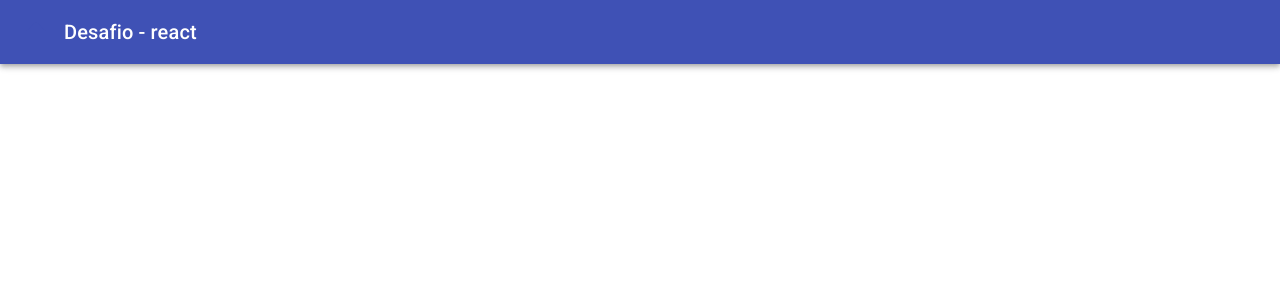
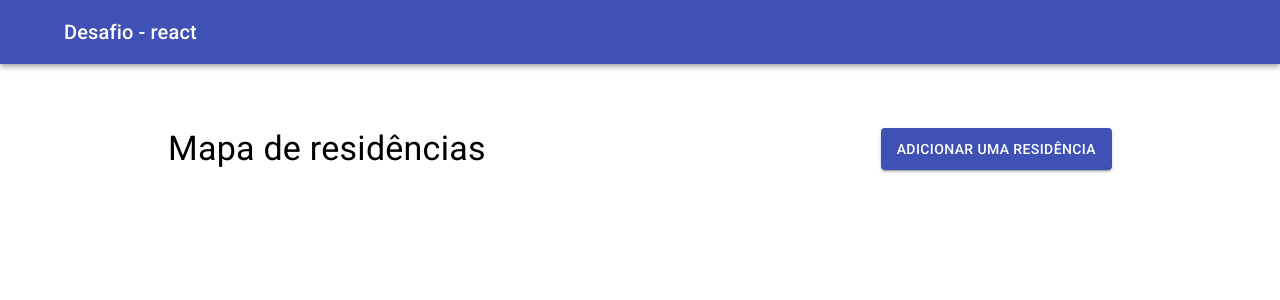
Before and after one commit to geanfeltrin/Challenge-Suntech, a React (Create React App) app in the folder web/: page / in a window 1280 px wide. Shown: the top 300 px of the page. Built offline with nearby package versions, Linux system fonts and the light colour scheme.

Commit message:
Fix margin componets

```diff
--- a/web/src/components/TopBar/index.tsx
+++ b/web/src/components/TopBar/index.tsx
@@ -10,7 +10,7 @@ const useStyles = makeStyles((theme: Theme) =>
   createStyles({
     root: {
       flexGrow: 1,
-      marginBottom: theme.spacing(4),
+      marginBottom: theme.spacing(10),
     },
     homeIcon: {
       marginRight: theme.spacing(2),
--- a/web/src/layout/DefaultLayout.tsx
+++ b/web/src/layout/DefaultLayout.tsx
@@ -6,7 +6,7 @@ const DefaultLayout: React.FC = ({ children }) => {
   return (
     <>
       <TopBar />
-      <Container maxWidth="lg">
+      <Container maxWidth="md">
         <>{children}</>
       </Container>
     </>
--- a/web/src/pages/Home/index.tsx
+++ b/web/src/pages/Home/index.tsx
@@ -1,9 +1,31 @@
 import React from 'react';
+import Button from '@material-ui/core/Button';
+import { createStyles, makeStyles, Theme } from '@material-ui/core/styles';
+import Grid from '@material-ui/core/Grid';
+import Typography from '@material-ui/core/Typography';
 
-// import { Container } from './styles';
+const useStyles = makeStyles((theme: Theme) =>
+  createStyles({
+    contentHeader: {
+      flexGrow: 1,
+      marginBottom: theme.spacing(4),
+      justifyContent: 'space-between',
+    },
+  }),
+);
 
 const Home: React.FC = () => {
-  return <div />;
+  const classes = useStyles();
+  return (
+    <Grid container spacing={4} className={classes.contentHeader}>
+      <Typography variant="h4" component="h1">
+        Mapa de residências
+      </Typography>
+      <Button color="primary" variant="contained" onClick={() => {}}>
+        Adicionar uma residência
+      </Button>
+    </Grid>
+  );
 };
 
 export default Home;
```
